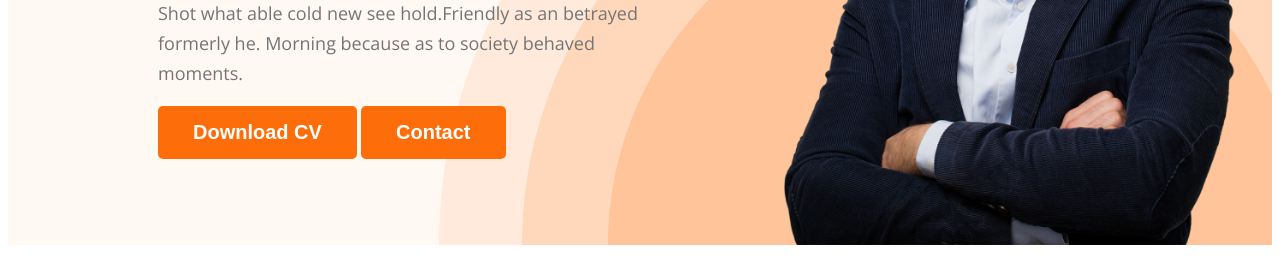
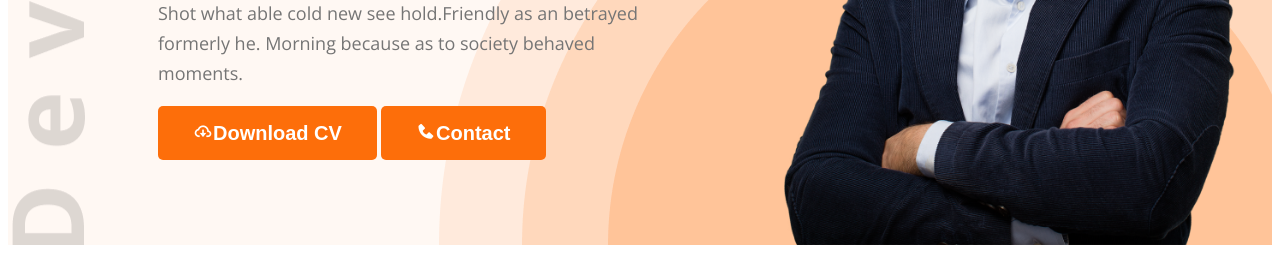
Before and after one commit to zunayedTheCreator/web-developer-protfolio, a plain HTML site: page index.html in a window 1280 px wide. Shown: the part 523-800 px from the top of the page. Drawn offline with nearby package versions, Linux system fonts and the light colour scheme.

Commit message:
updated icons

```diff
--- a/index.html
+++ b/index.html
@@ -9,6 +9,7 @@
 <link href="https://fonts.googleapis.com/css2?family=Open+Sans:wght@400;700;800&display=swap" rel="stylesheet">
 
     <link rel="stylesheet" href="styles/protfolio.css">
+    <link href='https://unpkg.com/boxicons@2.1.4/css/boxicons.min.css' rel='stylesheet'>
 </head>
 <body>
     <header class="header">
@@ -25,8 +26,8 @@
                 <h3 class="banner-greeting">Hi, I am</h3>
                 <h1 class="banner-title">Mary Hardy</h1>
                 <p class="banner-des">Shot what able cold new see hold.Friendly as an betrayed formerly he. Morning because as to society behaved moments.</p>
-                <button class="btn-primary">Download CV</button>
-                <button class="btn-primary">Contact</button>
+                <button class="btn-primary"><i class='bx bx-cloud-download'></i>Download CV</button>
+                <button class="btn-primary"><i class='bx bxs-phone'></i>Contact</button>
             </div>
             <img src="images/hardy.png" alt="Mary Hardy" class="profile-pic">
         </div>
@@ -140,7 +141,7 @@
                 </div>
             </div>
             <div class="download-cv">
-                <button class="btn-primary">Download CV</button>
+                <button class="btn-primary"><i class='bx bx-cloud-download'></i>Download CV</button>
             </div>
         </section>
     </main>
--- a/styles/protfolio.css
+++ b/styles/protfolio.css
@@ -54,9 +54,9 @@ nav a {
 /* header related styles */
 .header{
     background: #FFF8F3;
-    background-image: url('../images/header_bg.png');
+    background-image: url('../images/header_bg.png'), url('../images/developer.png');
     background-repeat: no-repeat;
-    background-position: bottom right;
+    background-position: bottom right, top left;
 }
 .banner{
     padding: 30px 30px 0px 150px;
```
